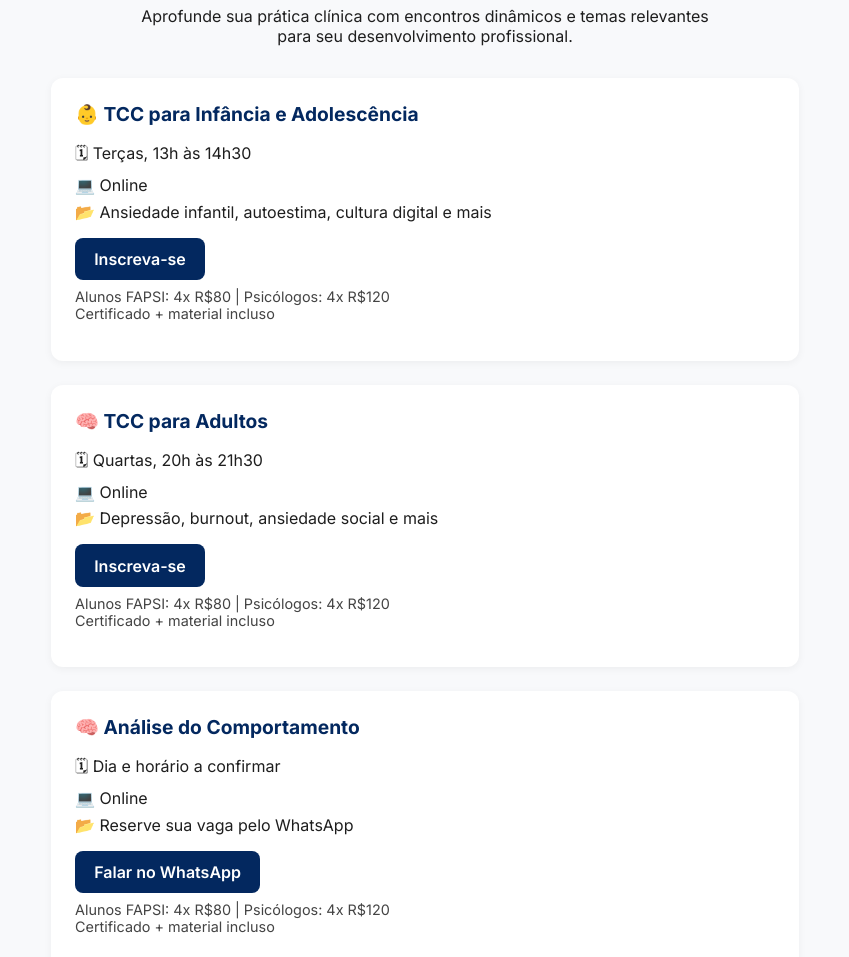
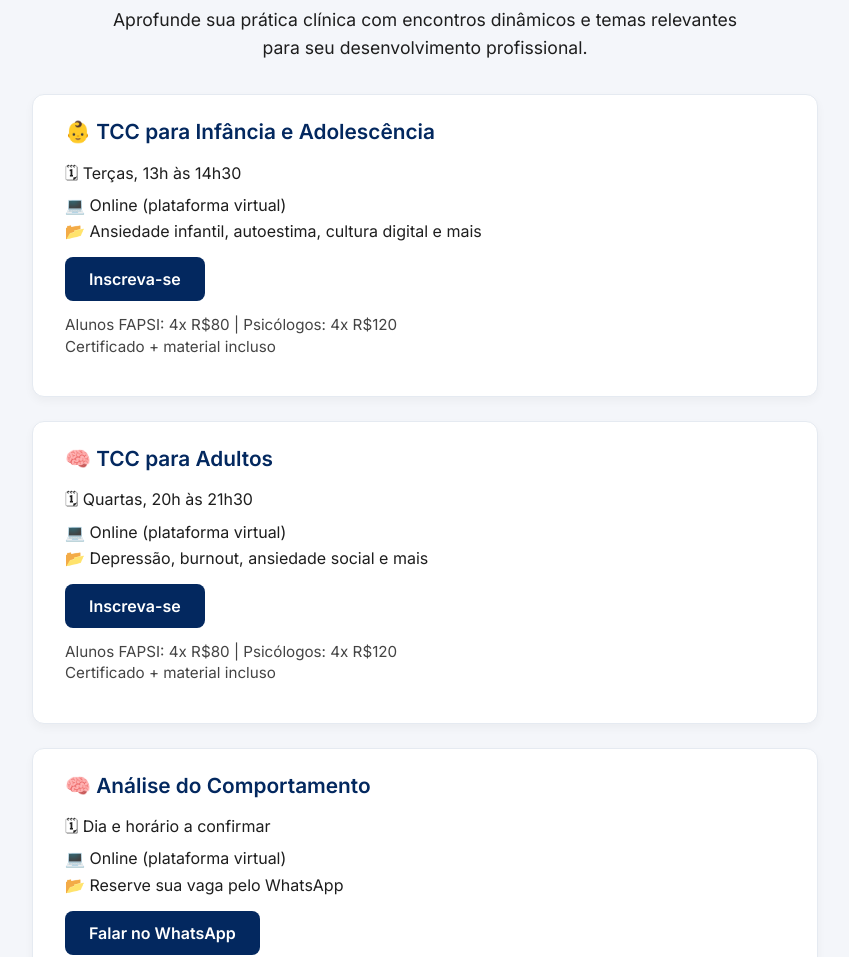
Before and after one commit to chtucci/fapsi-linktree, a plain HTML site: page index.html in a window 1280 px wide. Shown: the part 237-1194 px from the top of the page, without its empty margins (215-1064 px from the left). Drawn offline with Linux system fonts and the light colour scheme.

Commit message:
index.html

```diff
--- a/index.html
+++ b/index.html
@@ -1,15 +1,15 @@
 <!DOCTYPE html>
 <html lang="pt-br">
 <head>
-  <meta charset="UTF-8">
-  <meta name="viewport" content="width=device-width, initial-scale=1.0">
+  <meta charset="UTF-8" />
+  <meta name="viewport" content="width=device-width, initial-scale=1.0" />
   <title>Grupos de Estudo FAPSI</title>
-  <link href="https://fonts.googleapis.com/css2?family=Inter:wght@400;600;700&display=swap" rel="stylesheet">
+  <link href="https://fonts.googleapis.com/css2?family=Inter:wght@400;600;700&display=swap" rel="stylesheet" />
   <style>
     body {
       margin: 0;
       font-family: 'Inter', sans-serif;
-      background-color: #f8f9fb;
+      background-color: #f4f6fa;
       color: #1e1e1e;
       padding: 2rem;
     }
@@ -28,28 +28,32 @@
       font-size: 1.6rem;
       color: #03285f;
       margin-bottom: 0.5rem;
+      font-weight: 700;
     }
 
     p.intro {
-      font-size: 1rem;
-      max-width: 600px;
+      font-size: 1.1rem;
+      max-width: 650px;
       margin: 0 auto 2rem;
+      line-height: 1.6;
     }
 
     .card {
-      background-color: #fff;
+      background-color: #ffffff;
       border-radius: 12px;
-      box-shadow: 0 2px 8px rgba(0, 0, 0, 0.05);
-      padding: 1.5rem;
+      box-shadow: 0 4px 10px rgba(0, 0, 0, 0.04);
+      padding: 1.5rem 2rem;
       margin-bottom: 1.5rem;
-      max-width: 700px;
+      max-width: 720px;
       margin-left: auto;
       margin-right: auto;
+      border: 1px solid #e5eaf1;
     }
 
     .card h2 {
-      font-size: 1.2rem;
+      font-size: 1.3rem;
       color: #03285f;
+      font-weight: 600;
       margin-top: 0;
     }
 
@@ -61,16 +65,18 @@
 
     .card ul li {
       margin-bottom: 0.4rem;
+      font-size: 1rem;
     }
 
     .link-button {
       display: inline-block;
       background-color: #03285f;
       color: #fff;
-      padding: 0.7rem 1.2rem;
+      padding: 0.75rem 1.5rem;
       border-radius: 8px;
       text-decoration: none;
       font-weight: 600;
+      font-size: 1rem;
       transition: background 0.3s;
     }
 
@@ -79,61 +85,64 @@
     }
 
     .info {
-      font-size: 0.9rem;
-      margin-top: 0.5rem;
+      font-size: 0.95rem;
+      margin-top: 0.8rem;
       color: #444;
+      line-height: 1.4;
     }
   </style>
 </head>
 <body>
   <header>
-    <img src="https://fapsi.edu.br/wp-content/uploads/2024/03/fapsi-logo-azul.png" alt="FAPSI logo">
+    <img src="https://fapsi.edu.br/wp-content/uploads/2024/03/fapsi-logo-azul.png" alt="FAPSI logo" />
     <h1>Grupos de Estudos com Inscrições Abertas!</h1>
-    <p class="intro">Aprofunde sua prática clínica com encontros dinâmicos e temas relevantes para seu desenvolvimento profissional.</p>
+    <p class="intro">
+      Aprofunde sua prática clínica com encontros dinâmicos e temas relevantes para seu desenvolvimento profissional.
+    </p>
   </header>
 
   <div class="card">
     <h2>👶 TCC para Infância e Adolescência</h2>
     <ul>
       <li>🗓 Terças, 13h às 14h30</li>
-      <li>💻 Online</li>
+      <li>💻 Online (plataforma virtual)</li>
       <li>📂 Ansiedade infantil, autoestima, cultura digital e mais</li>
     </ul>
     <a class="link-button" href="https://forms.gle/XDa39He3yhcheSYZ9" target="_blank">Inscreva-se</a>
-    <p class="info">Alunos FAPSI: 4x R$80 | Psicólogos: 4x R$120<br>Certificado + material incluso</p>
+    <p class="info">Alunos FAPSI: 4x R$80 | Psicólogos: 4x R$120<br />Certificado + material incluso</p>
   </div>
 
   <div class="card">
     <h2>🧠 TCC para Adultos</h2>
     <ul>
       <li>🗓 Quartas, 20h às 21h30</li>
-      <li>💻 Online</li>
+      <li>💻 Online (plataforma virtual)</li>
       <li>📂 Depressão, burnout, ansiedade social e mais</li>
     </ul>
     <a class="link-button" href="https://forms.gle/GKfCaFTKM8WxDC3S6" target="_blank">Inscreva-se</a>
-    <p class="info">Alunos FAPSI: 4x R$80 | Psicólogos: 4x R$120<br>Certificado + material incluso</p>
+    <p class="info">Alunos FAPSI: 4x R$80 | Psicólogos: 4x R$120<br />Certificado + material incluso</p>
   </div>
 
   <div class="card">
     <h2>🧠 Análise do Comportamento</h2>
     <ul>
       <li>🗓 Dia e horário a confirmar</li>
-      <li>💻 Online</li>
+      <li>💻 Online (plataforma virtual)</li>
       <li>📂 Reserve sua vaga pelo WhatsApp</li>
     </ul>
-    <a class="link-button" href="https://wa.me/55SEUNUMERO" target="_blank">Falar no WhatsApp</a>
-    <p class="info">Alunos FAPSI: 4x R$80 | Psicólogos: 4x R$120<br>Certificado + material incluso</p>
+    <a class="link-button" href="https://wa.me/5516974018062" target="_blank">Falar no WhatsApp</a>
+    <p class="info">Alunos FAPSI: 4x R$80 | Psicólogos: 4x R$120<br />Certificado + material incluso</p>
   </div>
 
   <div class="card">
     <h2>🧠 Neuropsicologia</h2>
     <ul>
       <li>🗓 Dia e horário a confirmar</li>
-      <li>💻 Online</li>
+      <li>💻 Online (plataforma virtual)</li>
       <li>📂 Reserve sua vaga pelo WhatsApp</li>
     </ul>
-    <a class="link-button" href="https://wa.me/55SEUNUMERO" target="_blank">Falar no WhatsApp</a>
-    <p class="info">Alunos FAPSI: 4x R$80 | Psicólogos: 4x R$120<br>Certificado + material incluso</p>
+    <a class="link-button" href="https://wa.me/5516974018062" target="_blank">Falar no WhatsApp</a>
+    <p class="info">Alunos FAPSI: 4x R$80 | Psicólogos: 4x R$120<br />Certificado + material incluso</p>
   </div>
 </body>
 </html>
```
